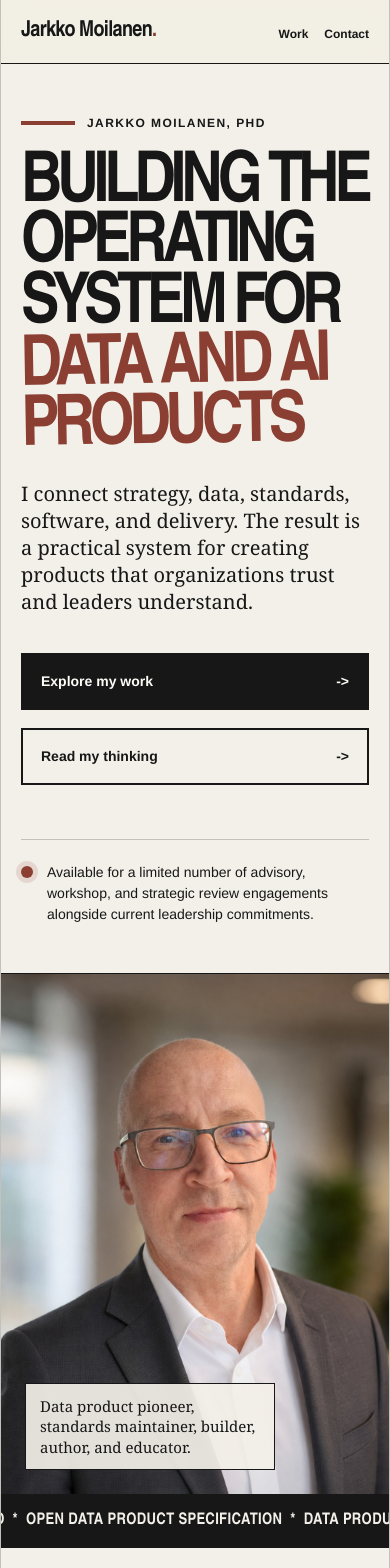
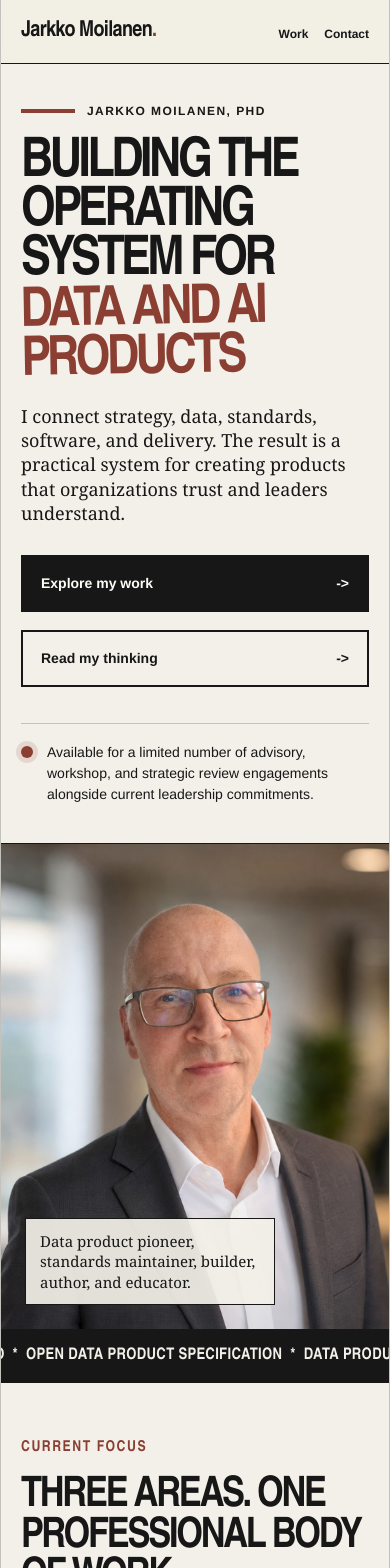
Before and after one commit to kyyberi/jarkko, a Next.js app: page / in a window 390 px wide. Shown: the top 1568 px of the page. Built offline with nearby package versions, Linux system fonts and the light colour scheme.

Commit message:
Scale down homepage hero

```diff
--- a/app/globals.css
+++ b/app/globals.css
@@ -96,7 +96,7 @@ a {
 .hero {
   display: grid;
   grid-template-columns: 7fr 5fr;
-  min-height: 760px;
+  min-height: 620px;
   border-bottom: 1px solid var(--ink);
 }
 
@@ -104,7 +104,7 @@ a {
   display: flex;
   flex-direction: column;
   justify-content: space-between;
-  padding: clamp(56px, 8vw, 118px) var(--pad) 48px;
+  padding: clamp(42px, 5.6vw, 78px) var(--pad) 38px;
   border-right: 1px solid var(--ink);
 }
 
@@ -127,13 +127,13 @@ a {
 }
 
 h1 {
-  max-width: 860px;
-  margin: 24px 0 22px;
+  max-width: 700px;
+  margin: 20px 0 18px;
   font-family: var(--display);
-  font-size: clamp(64px, 8vw, 126px);
+  font-size: clamp(48px, 5.9vw, 88px);
   font-weight: 900;
-  line-height: 0.86;
-  letter-spacing: -0.075em;
+  line-height: 0.9;
+  letter-spacing: -0.065em;
   text-transform: uppercase;
 }
 
@@ -144,10 +144,10 @@ h1 {
 }
 
 .hero-lede {
-  max-width: 660px;
+  max-width: 600px;
   margin: 0;
   font-family: var(--serif);
-  font-size: clamp(20px, 2vw, 29px);
+  font-size: clamp(18px, 1.55vw, 23px);
   line-height: 1.35;
 }
 
@@ -155,7 +155,7 @@ h1 {
   display: flex;
   flex-wrap: wrap;
   gap: 18px;
-  margin-top: 38px;
+  margin-top: 30px;
 }
 
 .button {
@@ -185,8 +185,8 @@ h1 {
   grid-template-columns: auto 1fr;
   gap: 14px;
   max-width: 700px;
-  margin-top: 54px;
-  padding-top: 22px;
+  margin-top: 36px;
+  padding-top: 18px;
   border-top: 1px solid var(--line);
   font-size: 14px;
   line-height: 1.5;
@@ -203,7 +203,7 @@ h1 {
 
 .hero-portrait {
   position: relative;
-  min-height: 760px;
+  min-height: 620px;
   overflow: hidden;
   background: #d7d0c5;
 }
@@ -723,7 +723,7 @@ footer {
   }
 
   .hero-portrait {
-    min-height: 560px;
+    min-height: 460px;
   }
 
   .focus-grid {
@@ -787,15 +787,15 @@ footer {
   }
 
   .hero-copy {
-    padding-top: 50px;
+    padding-top: 38px;
   }
 
   h1 {
-    font-size: clamp(58px, 18vw, 88px);
+    font-size: clamp(46px, 14vw, 68px);
   }
 
   .hero-lede {
-    font-size: 20px;
+    font-size: 18px;
   }
 
   .hero-actions {
@@ -807,7 +807,7 @@ footer {
   }
 
   .hero-portrait {
-    min-height: 520px;
+    min-height: 420px;
   }
 
   .section {
```
